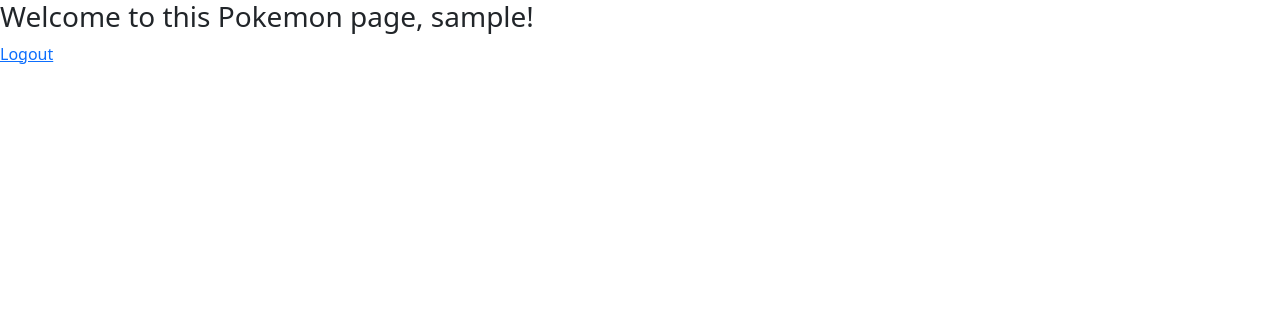
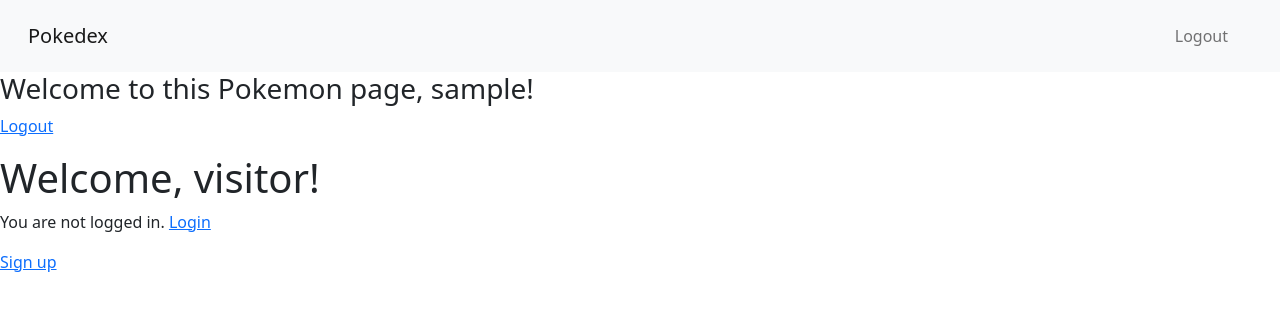
Before and after one commit to Jamesjr95/django_pokemon, a Django app: page / in a window 1280 px wide. Shown: the top 311 px of the page. Run offline with Django 4.2, Linux system fonts and the light colour scheme; the visitor is signed in with stand-in values (Sample User, id 1); parts of the project's set-up code (start-up, migrations or seed data) failed here and were passed over.

Commit message:
setting up home page

```diff
--- a/templates/home.html
+++ b/templates/home.html
@@ -1,31 +1,63 @@
 <!DOCTYPE html>
 <html lang="en">
   <head>
-    <meta charset="UTF-8">
-    <meta http-equiv="X-UA-Compatible" content="IE=edge">
-    <meta name="viewport" content="width=device-width, initial-scale=1.0">
+    <meta charset="UTF-8" />
+    <meta http-equiv="X-UA-Compatible" content="IE=edge" />
+    <meta name="viewport" content="width=device-width, initial-scale=1.0" />
 
     <!-- Bootstrap -->
-    <link href="https://cdn.jsdelivr.net/npm/bootstrap@5.1.3/dist/css/bootstrap.min.css" rel="stylesheet" integrity="sha384-1BmE4kWBq78iYhFldvKuhfTAU6auU8tT94WrHftjDbrCEXSU1oBoqyl2QvZ6jIW3" crossorigin="anonymous">
-
+    <link
+      href="https://cdn.jsdelivr.net/npm/bootstrap@5.1.3/dist/css/bootstrap.min.css"
+      rel="stylesheet"
+      integrity="sha384-1BmE4kWBq78iYhFldvKuhfTAU6auU8tT94WrHftjDbrCEXSU1oBoqyl2QvZ6jIW3"
+      crossorigin="anonymous"
+    />
 
     <title>Pokedex</title>
-
-
   </head>
   <body>
     <header>
+        <nav class="navbar navbar-expand-lg navbar-light bg-light p-3">
+            <div class="container-fluid">
+              <a class="navbar-brand" href="#">Pokedex</a>
+              <button class="navbar-toggler" type="button" data-bs-toggle="collapse" data-bs-target="#navbarNav" aria-controls="navbarNav" aria-expanded="false" aria-label="Toggle navigation">
+                <span class="navbar-toggler-icon"></span>
+              </button>
+              <div class="collapse navbar-collapse" id="navbarNav">
+                <ul class="navbar-nav ms-auto px-3">
+                  {% if user.is_authenticated %}
+                  <li class="nav-item">
+                    <a class="nav-link" href="{% url 'logout' %}"">Logout</a>
+                </li>
+                {% else %}
+                  <li class="nav-item">
+                    <a class="nav-link" href="{% url 'login' %}">Login</a>
+                  </li>
+                  <li class="nav-item">
+                    <a class="nav-link" href="{% url 'users:signup' %}">Sign up</a>
+                  </li>
+                  {% endif %}
+                </ul>
+              </div>
+            </div>
+          </nav>
       <div>
         {% if user.is_authenticated %}
-                <h3> Welcome to this Pokemon page, {{user.username}}!</h3>
+        <h3>Welcome to this Pokemon page, {{user.username}}!</h3>
         <p><a href="{% url 'logout' %}">Logout</a></p>
-            {% else %}
         <h1>Welcome, visitor!</h1>
-            <p>You are not logged in. <a href="{% url 'login' %}">Login</a></p><p><a href="{% url 'users:signup' %}">Sign up</a></p>
+        <p>You are not logged in. <a href="{% url 'login' %}">Login</a></p>
+        <p><a href="{% url 'users:signup' %}">Sign up</a></p>
         {% endif %}
       </div>
 
     </header>
 
+    <script
+      src="https://cdn.jsdelivr.net/npm/bootstrap@5.1.3/dist/js/bootstrap.bundle.min.js"
+      integrity="sha384-ka7Sk0Gln4gmtz2MlQnikT1wXgYsOg+OMhuP+IlRH9sENBO0LRn5q+8nbTov4+1p"
+      crossorigin="anonymous"
+    ></script>
+
   </body>
 </html>
```
Also changed, not shown: templates/partials/_navbar.html (added, +34 -0 lines). Lines whose indentation alone changed are shown as unchanged.
